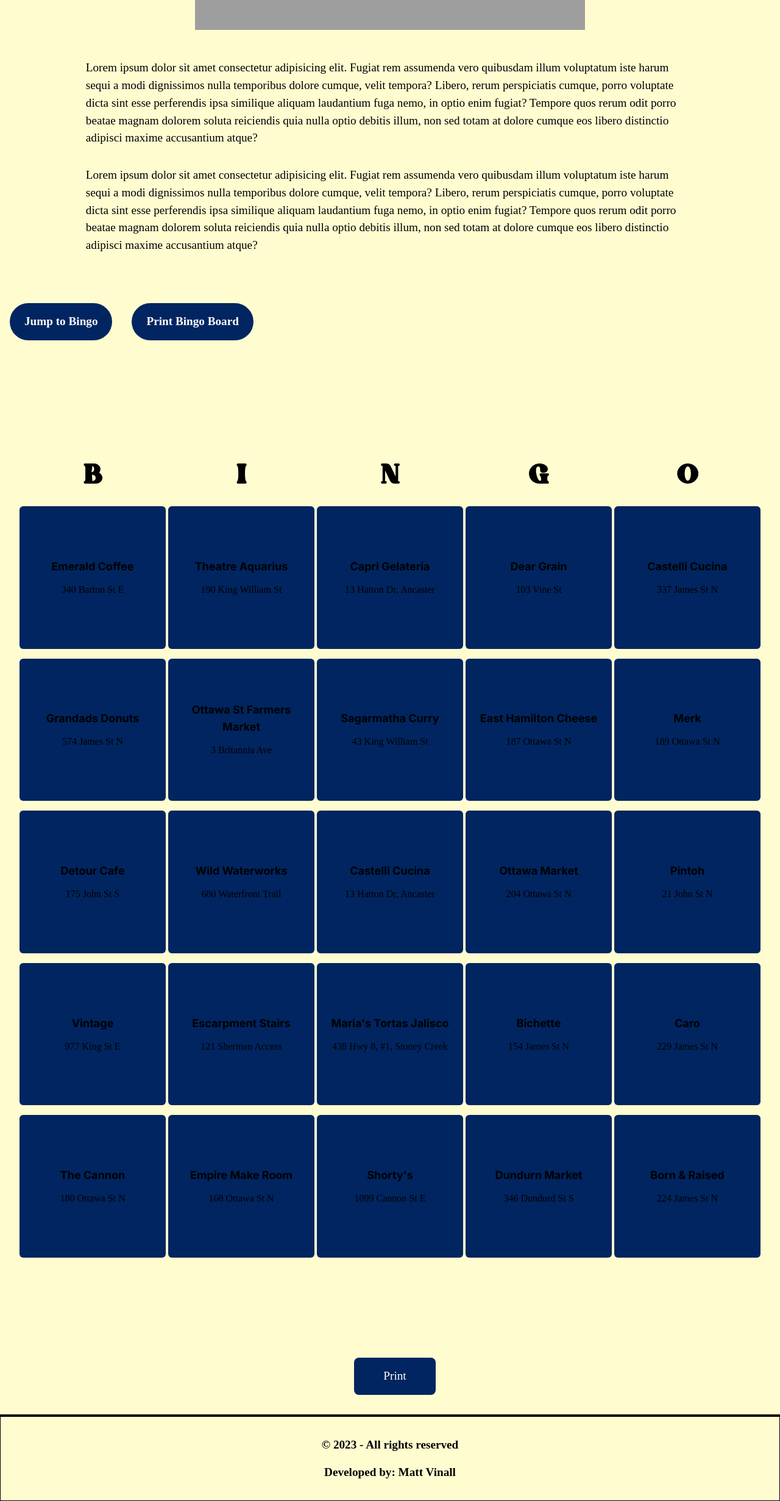
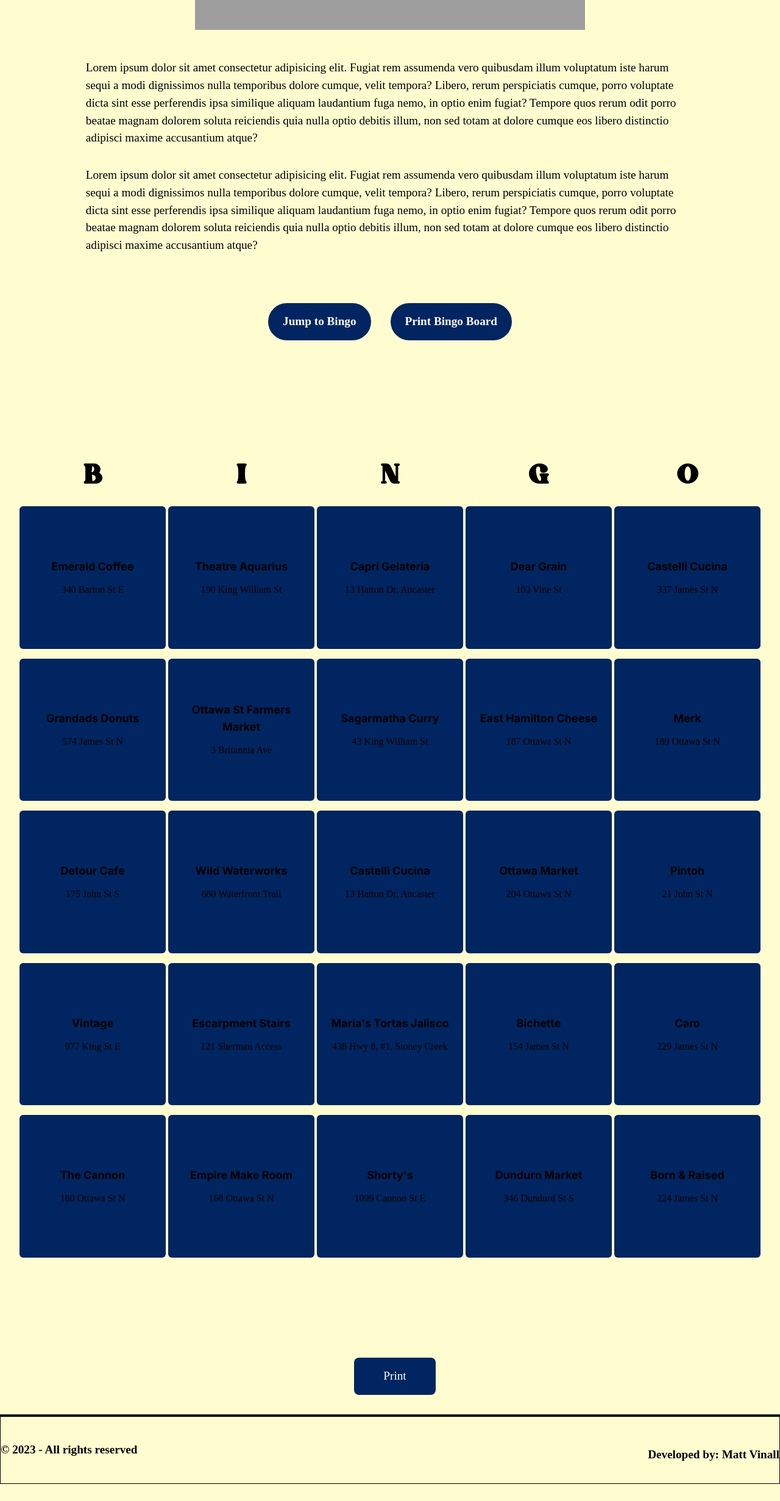
Before and after one commit to MattVinall/Hamilton-Bingo, a Next.js app: page / in a window 1280 px wide. Shown: the part 640-3101 px from the top of the page at 61% size. After the commit the page ends 3073 px from the top, so only its background shows below. Built offline with nearby package versions, Linux system fonts and the light colour scheme; grey boxes are pictures that could not be loaded.

Commit message:
mobile updates

```diff
--- a/app/components/Footer.tsx
+++ b/app/components/Footer.tsx
@@ -1,7 +1,7 @@
 const Footer = () => {
     return (
         <footer className="border border-t-4 border-black 4px py-8">
-            <div className="mx-4 md:container md:mx-auto flex flex-col items-center md:justify-between">
+            <div className="mx-4 md:container md:mx-auto flex flex-col md:flex-row items-center md:justify-between">
                 <p className="text-black font-bold">&copy; {new Date().getFullYear()} - All rights reserved</p>
                 <p className="text-black font-bold mt-4">Developed by: <a className="link" target="_blank" href="https://mattvinall.dev">Matt Vinall</a></p>
             </div>
--- a/app/components/Intro.tsx
+++ b/app/components/Intro.tsx
@@ -26,7 +26,7 @@ export const Intro = () => {
                 <p className="text-black font-medium text-medium md:w-[80%] md:mx-auto mt-8">
                     Lorem ipsum dolor sit amet consectetur adipisicing elit. Fugiat rem assumenda vero quibusdam illum voluptatum iste harum sequi a modi dignissimos nulla temporibus dolore cumque, velit tempora? Libero, rerum perspiciatis cumque, porro voluptate dicta sint esse perferendis ipsa similique aliquam laudantium fuga nemo, in optio enim fugiat? Tempore quos rerum odit porro beatae magnam dolorem soluta reiciendis quia nulla optio debitis illum, non sed totam at dolore cumque eos libero distinctio adipisci maxime accusantium atque?
                 </p>
-                <div className="flex flex-col md:flex-row md:container md:mx-auto my-6 md:my-12 text-center">
+                <div className="flex flex-col md:flex-row md:container md:justify-center md:mx-auto my-6 md:my-12 text-center">
                     <a href="#bingoBoard" onClick={handleJumpToBingo} className="mt-8 text-white font-bold py-4 px-6 rounded-full">Jump to Bingo</a>
                     <a href="#print" onClick={handleJumpToPrint} className="mt-8 md:ml-8 text-white font-bold py-4 px-6 rounded-full">Print Bingo Board</a>
                 </div>
--- a/app/globals.css
+++ b/app/globals.css
@@ -82,7 +82,7 @@ button:hover {
 
   @media screen and (max-width: 768px) {
     #nav {
-      display: none !important;
+      display: flex !important;
     }
   }
 
```
